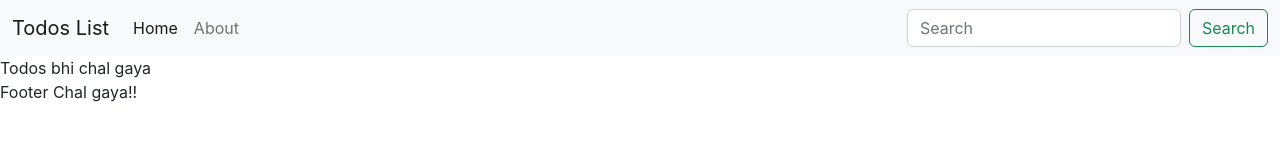
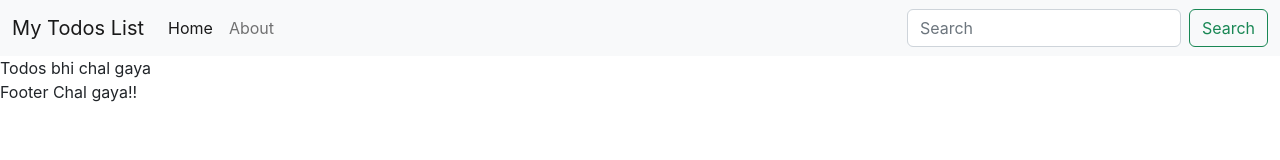
Before and after one commit to nikhilCad/TodoReactApp, a React (Create React App) app: page / in a window 1280 px wide. Shown: the top 160 px of the page. Built offline with nearby package versions, Linux system fonts and the light colour scheme.

Commit message:
parameters in App.js, props, conditional element etc

```diff
--- a/src/App.js
+++ b/src/App.js
@@ -9,7 +9,7 @@
   return (
     <>
 
-    <Header/>
+    <Header title="My Todos List" searchBar={true}/>
     <Todos/>
     <Footer/>
 
--- a/src/MyComponents/Header.js
+++ b/src/MyComponents/Header.js
@@ -1,11 +1,11 @@
 import React from 'react' //rfc -> enter using React extension of VSCode
 
 //navbar from https://getbootstrap.com/docs/5.2/components/navbar/ with some minor edits
-export default function Header() {
+export default function Header(props) { //use as {props.var1} {props.var2} etc its just a parameter see App.js <Header/>
     return (
         <nav className="navbar navbar-expand-lg bg-light">
   <div className="container-fluid">
-    <a className="navbar-brand" href="#">Todos List</a>
+    <a className="navbar-brand" href="#">{props.title}</a>
     <button className="navbar-toggler" type="button" data-bs-toggle="collapse" data-bs-target="#navbarSupportedContent" aria-controls="navbarSupportedContent" aria-expanded="false" aria-label="Toggle navigation">
       <span className="navbar-toggler-icon"></span>
     </button>
@@ -20,10 +20,14 @@
 
 
       </ul>
+
+      { props.searchBar ?
       <form className="d-flex" role="search">
         <input className="form-control me-2" type="search" placeholder="Search" aria-label="Search"/>
         <button className="btn btn-outline-success" type="submit">Search</button>
       </form>
+      : "No search bar"}
+
     </div>
   </div>
 </nav>
```
